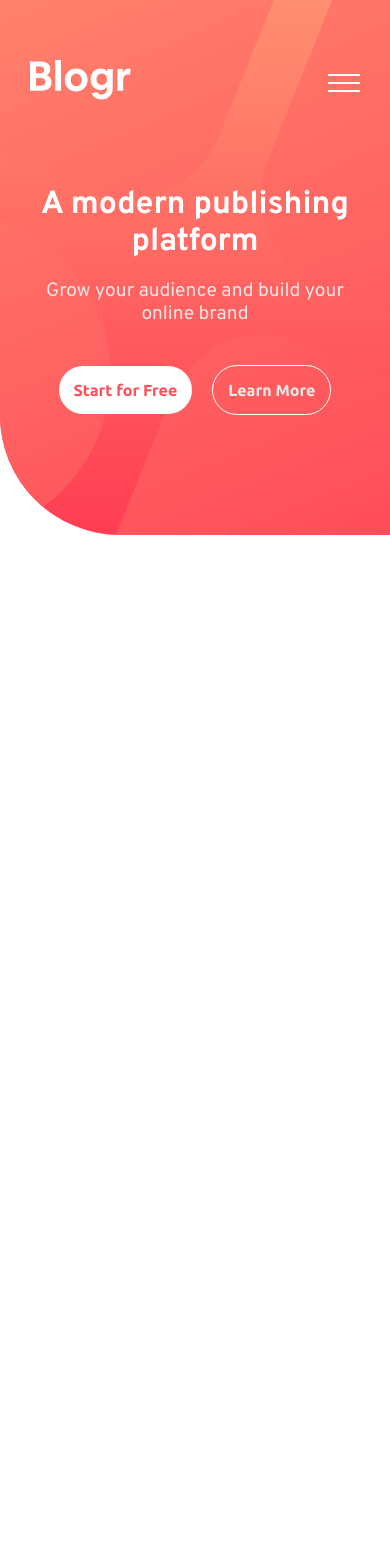
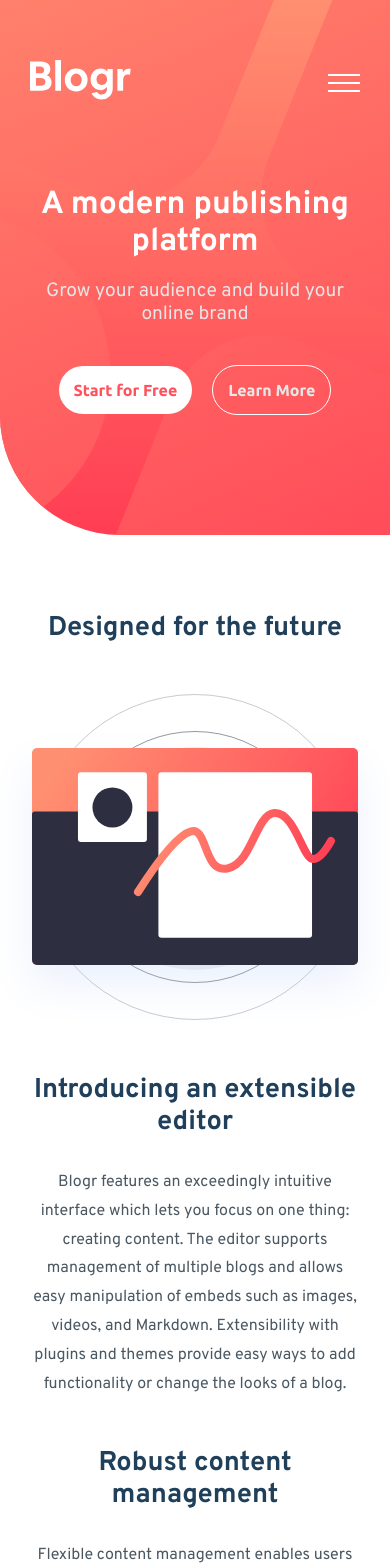
Before and after one commit to kareemayman/blogr-landing-page, a React (Vite) app: page / in a window 390 px wide. Shown: the top 1568 px of the page. Before the commit the page ends 844 px from the top, so only its background shows below. Built offline with nearby package versions, Linux system fonts and the light colour scheme.

Commit message:
Finshed Features Section On Desktop & Mobile & Created Article Component

```diff
--- a/src/App.jsx
+++ b/src/App.jsx
@@ -1,9 +1,11 @@
+import { Features } from "./Sections/Features"
 import { Hero } from "./Sections/Hero"
 
 function App() {
   return (
     <>
       <Hero></Hero>
+      <Features></Features>
     </>
   )
 }
--- /dev/null
+++ b/src/Components/Article.jsx
@@ -0,0 +1,8 @@
+export function Article({ title, children }) {
+  return (
+    <div className="article">
+      <h2>{title}</h2>
+      <p>{children}</p>
+    </div>
+  )
+}
--- /dev/null
+++ b/src/Sections/Features.jsx
@@ -0,0 +1,31 @@
+import illustrationDesktop from "../../images/illustration-editor-desktop.svg"
+import illustrationMobile from "../../images/illustration-editor-mobile.svg"
+import { Article } from "../Components/Article"
+
+export function Features() {
+  return (
+    <div className="features overpass" id="features">
+      <div className="container">
+        <h1>Designed for the future</h1>
+        <img src={illustrationDesktop} alt="editor illustration" className="desktop"/>
+        <img src={illustrationMobile} alt="editor mobile" className="mobile"/>
+        <div className="article-container">
+          <Article title="Introducing an extensible editor">
+            Blogr features an exceedingly intuitive interface which lets you
+            focus on one thing: creating content. The editor supports management
+            of multiple blogs and allows easy manipulation of embeds such as
+            images, videos, and Markdown. Extensibility with plugins and themes
+            provide easy ways to add functionality or change the looks of a
+            blog.
+          </Article>
+          <Article title="Robust content management">
+            Flexible content management enables users to easily move through
+            posts. Increase the usability of your blog by adding customized
+            categories, sections, format, or flow. With this functionality,
+            you're in full control.
+          </Article>
+        </div>
+      </div>
+    </div>
+  )
+}
--- a/src/css/index.css
+++ b/src/css/index.css
@@ -243,6 +243,49 @@
     gap: 20px;
 }
 
+.features {
+    padding-top: calc(40px + var(--default-padding));
+    padding-bottom: calc(40px + var(--default-padding));
+    position: relative;
+    overflow: hidden;
+}
+
+.features .container {
+    position: relative;
+}
+
+.features .container h1 {
+    color: var(--Very-dark-blue-headings);
+    text-align: center;
+    font-size: 2.6em;
+}
+
+.features .container .article-container {
+    width: 48%;
+    padding-top: var(--default-padding);
+    padding-bottom: var(--default-padding);
+}
+
+.features .container img.desktop {
+    position: absolute;
+    left: 50%;
+    top: 0;
+}
+
+.article {
+    margin-top: 70px;
+}
+
+.article h2 {
+    color: var(--Very-dark-blue-headings);
+    margin-bottom: 30px;
+    font-size: 2em;
+}
+
+.article p {
+    color: var(--Very-dark-grayish-blue-body-copy);
+    line-height: 1.8;
+}
 /* Media Queries */
 @media (width < 769px) {
     .desktop {
@@ -270,6 +313,32 @@
     .white-button {
         padding: 15px;
     }
+
+    .features {
+        padding-top: var(--default-padding);
+        padding-bottom: var(--default-padding);
+    }
+
+    .features h1, h2 {
+        font-size: 1.7em !important;
+        margin-bottom: 50px;
+    }
+
+    .features .container {
+        display: flex;
+        flex-direction: column;
+        align-items: center;
+        text-align: center;
+    }
+
+    .features .container .article-container {
+        width: 100%;
+        padding: 0;
+    }
+
+    .article {
+        margin-top: 50px;
+    }
 }
 
 @media (min-width: 769px) {
```
